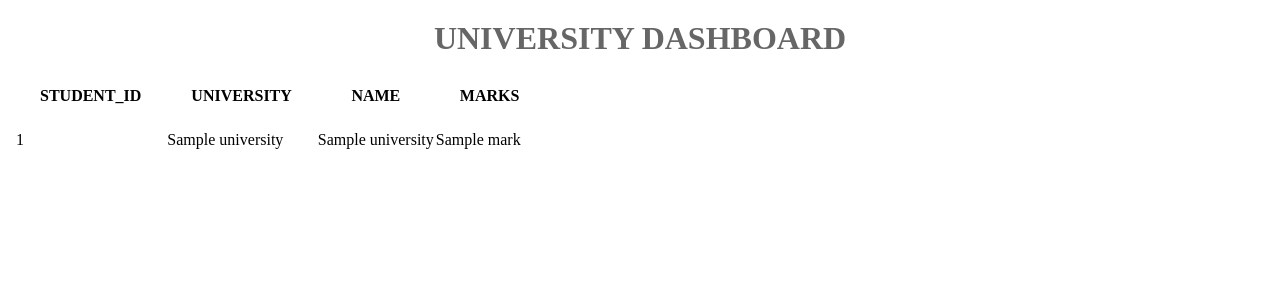
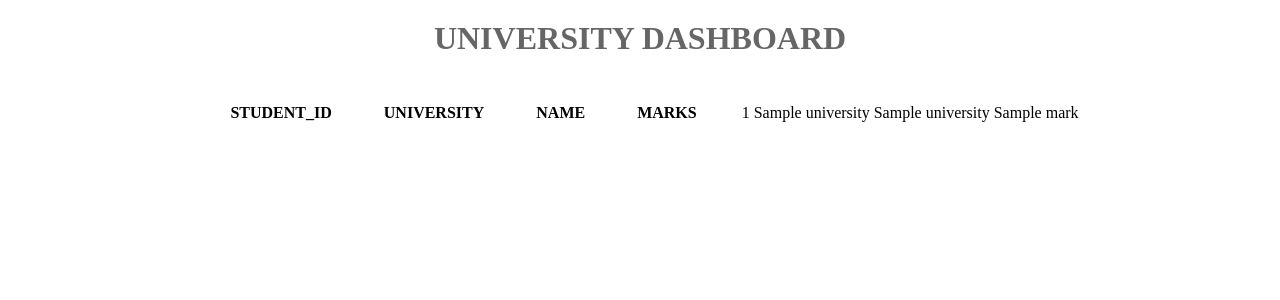
Before and after one commit to Owzaa/Registree-Assessment, a Django app: template universityWeb/universityDashboard/templates/dashboard.html in a window 1280 px wide. Shown: the part 49-349 px from the top of the page. Run offline with Django 4.2, Linux system fonts and the light colour scheme; the template is opened without the code that fills it: most values are stand-ins (such as "Sample title", 1, 10 or a date in 2020).

Commit message:
commit onmaster

```diff
--- a/universityWeb/universityDashboard/static/css/university_Style.css
+++ b/universityWeb/universityDashboard/static/css/university_Style.css
@@ -13,7 +13,7 @@ a{text-decoration: none;color:#666}
 ul>li{
     justify-content:center;
     padding-top: 0px 10px;
-    top: 16px;
+    top: 25px;
     font-weight: 800;
     margin: 2.5px;
     font-weight: 400;
@@ -24,7 +24,8 @@ ul>li{
     color:rgba(172, 166, 166, 0.561);
 }
 /* UniversityHeader*/
-.textHeader{display: flex;padding-top:15px;justify-content: center;color:#666;text-transform: uppercase;}
+.textHeader{display: flex;padding-top:15px;justify-content:center;color:#666;text-transform: uppercase;}
 .navbar-nav{display: flex;}
-table {display:contents;padding:5px 35px;justify-content: center;align-items: center;}
+thead{justify-content: center;display: flex;}
+table {display:flex;padding:5px 35px;justify-content: center;align-items: center;}
 th{padding:25px;padding-left: 0px 55px;text-transform: uppercase;border-style:none;align-items: center;}
--- a/universityWeb/universityDashboard/templates/dashboard.html
+++ b/universityWeb/universityDashboard/templates/dashboard.html
@@ -5,7 +5,7 @@
 
 {% block content %}
 <h1 class="textHeader"> University Dashboard</h1>
-<table class="table is-fullwidth is-striped is-bordered">
+<table class="table-fullwidth bordered">
 <thead>
 
 <tr>
@@ -17,7 +17,7 @@
 </thead>
 
 <tbody>
-{% for university in universities_names %}
+{% for university in universities %}
 
 <tr>
     <td>{{ university.student_id  }}</td>
```
